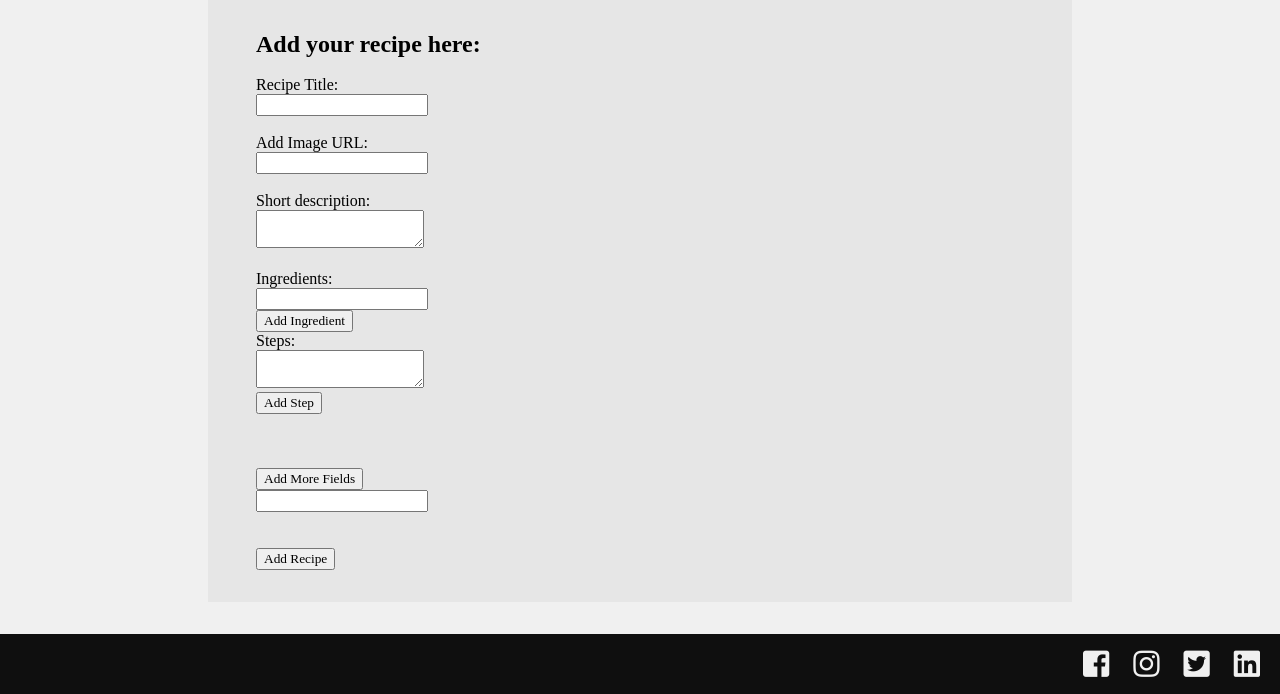
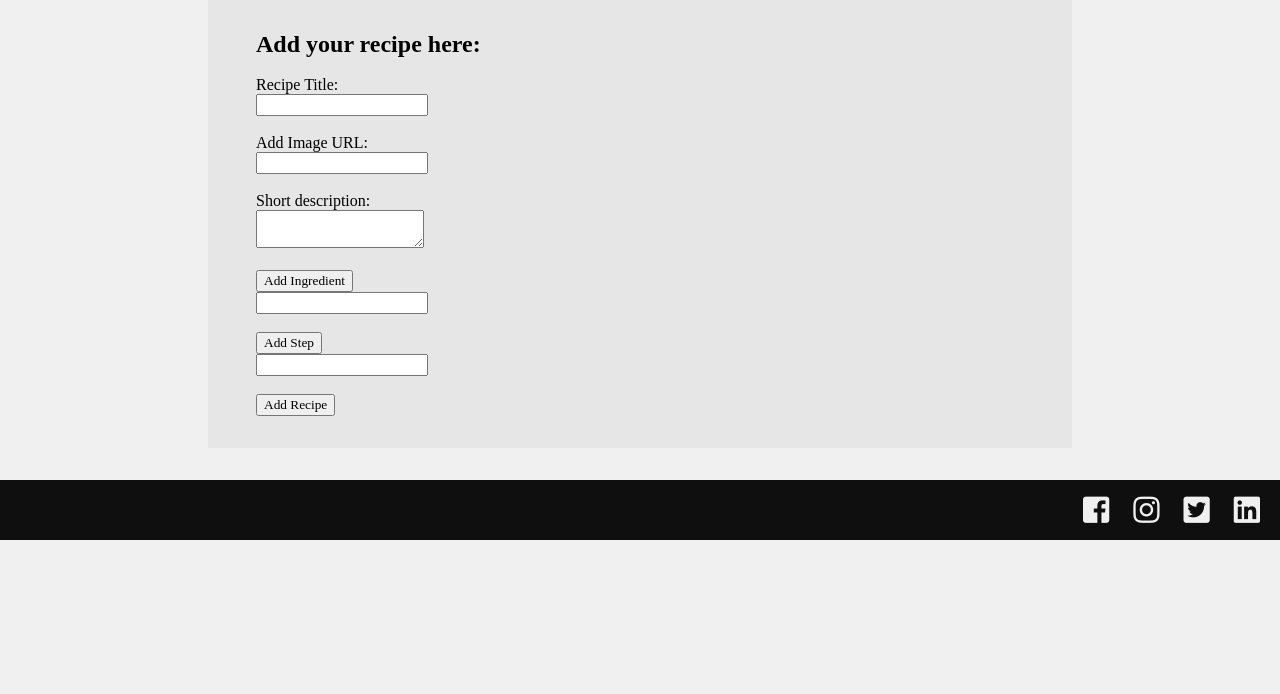
Before and after one commit to Code-Institute-Submissions/sgalway2086-milestoneIII, a Flask app: page /test in a window 1280 px wide. Shown: the part 110-804 px from the top of the page. After the commit the page ends 650 px from the top, so only its background shows below. Run offline with Flask 2, Linux system fonts and the light colour scheme; the visitor is signed in with stand-in values (Sample User, id 1); a database or web service that is not in the repository returns one stand-in record (values such as "Sample title"); some libraries are stand-ins or nearby versions; some web fonts are replaced.

Commit message:
change submit form and make layout cleaner, remove now redundant python code

```diff
--- a/app.py
+++ b/app.py
@@ -81,62 +81,6 @@ def reRenderSubmit():
 
 ingredientsArray = []
 stepArray = []
-@app.route('/addInfoToSite', methods=['GET','POST'])
-def add_Step_Or_Ingredient():
-    if request.method == "POST":
-        global testIngredients
-        global testSteps
-        global recipeTitle
-        global shortDescription
-        global url
-        testIngredients=request.form.get("ingredients")
-        testSteps = request.form.get("steps")
-        recipeTitle = request.form.get("title")
-        shortDescription = request.form.get("description")
-        url = request.form.get("image")
-        if request.form['submit'] == 'Add Ingredient' and len(testIngredients) >= 1:
-            ingredientsArray.append(request.form['ingredients'])
-            return reRenderSubmit()
-        elif request.form['submit'] == 'Add Step' or len(testSteps) >= 1:
-            stepArray.append(request.form['steps'])
-            return reRenderSubmit()
-        else:
-            return delete_Addition()
-
-
-@app.route("/submit", methods=['POST', 'GET'])
-def submit():
-    if session.get("user") is not None:
-        data = {}
-        username = mongo.db.users.find_one(
-            {"username": session["user"]})["username"]
-        global stepArray
-        global ingredientsArray
-        if request.method == "POST":
-            stepsdatabase = ''
-            for i in stepArray:
-                stepsdatabase += i + "{space}"
-            print(stepsdatabase)
-            ingredientsDataBase = ''
-            for i in ingredientsArray:
-                ingredientsDataBase += i + "{space}"
-            print(ingredientsDataBase)
-            data['title']=recipeTitle
-            data['image']=url
-            data['description']=shortDescription
-            data['ingredients']=ingredientsDataBase
-            data['steps']=stepsdatabase
-            data['uploader']=username
-            ingredientsArray= []
-            stepArray= []
-            mongo.db.recipes.insert_one(data)
-            flash("Thank you for your submission!")
-        ingredientsArray= []
-        stepArray= []
-        return render_template("submit.html")
-    else:
-        flash("You must log in to submit a recipe")
-        return render_template("login.html")
 
 
 @app.route("/search", methods=['POST', 'GET'])
@@ -351,34 +295,30 @@ def test():
         data = {}
         username = mongo.db.users.find_one(
             {"username": session["user"]})["username"]
-        global stepArray
-        global ingredientsArray
         if request.method == "POST":
             stepsdatabase = ''
-            for i in stepArray:
+            ingredientsDataBase = ''
+            steps = request.form.getlist('step')
+            for i in steps:
                 stepsdatabase += i + "{space}"
             print(stepsdatabase)
-            ingredientsDataBase = ''
-            for i in ingredientsArray:
+            ingredients = request.form.getlist('ingredient')
+            for i in ingredients:
                 ingredientsDataBase += i + "{space}"
-            print(stepTest)
-            print(stepTest)
-            print(stepTest)
-            print(stepTest)
-            print(stepTest)
-            print(stepTest)
-            ingredientsArray= []
-            stepArray= []
-            flash("Test complete")
-        ingredientsArray= []
-        stepArray= []
+            data['title'] = request.form.get('title')
+            data['image'] = request.form.get('image')
+            data['description'] = request.form.get('description')
+            data['ingredients'] = ingredientsDataBase
+            data['steps'] = stepsdatabase
+            data['uploader'] = username
+            mongo.db.recipes.insert_one(data)
+            flash("Thank you for your submission!")
         return render_template("submit.html")
     else:
         flash("You must log in to submit a recipe")
         return render_template("login.html")
 
 
-
 if __name__ == '__main__':
     app.run(host=os.environ.get("IP"),
             port=int(os.environ.get("PORT")),
--- a/static/js/script.js
+++ b/static/js/script.js
@@ -1,16 +1,31 @@
 $(document).ready(function() {
-	var max_fields      = 10;
-	var wrapper   		= $(".input_fields_wrap");
-	var add_button      = $(".add_field_button");
+	var ingredientwrapper   		= $(".input_ingredients_wrap");
+	var add_button      = $(".add_ingredient_button");
+
+	var y = 1;
+	$(add_button).click(function(e){
+		e.preventDefault();
+			y++;
+			$(ingredientwrapper).append('<div><input type="text" name="ingredient"><a href="#" class="remove_field" required><i class="fas fa-trash-alt"></i></a></div>');
+	});
+
+	$(ingredientwrapper).on("click",".remove_field", function(e){
+		e.preventDefault(); $(this).parent('div').remove(); x--;
+	})
+});
+
+$(document).ready(function() {
+	var stepwrapper   		= $(".input_steps_wrap");
+	var add_button      = $(".add_step_button");
 
 	var x = 1;
 	$(add_button).click(function(e){
 		e.preventDefault();
 			x++;
-			$(wrapper).append('<div><input type="text" name="stepTest"/><a href="#" class="remove_field"><i class="fas fa-trash-alt"></i></a></div>');
+			$(stepwrapper ).append('<div><input type="text" name="step"><a href="#" class="remove_field" required><i class="fas fa-trash-alt"></i></a></div>');
 	});
 
-	$(wrapper).on("click",".remove_field", function(e){
+	$(stepwrapper ).on("click",".remove_field", function(e){
 		e.preventDefault(); $(this).parent('div').remove(); x--;
 	})
 });
--- a/templates/submit.html
+++ b/templates/submit.html
@@ -2,45 +2,23 @@
 {% block content %}
 <div id = "submitRecipe">
   <h2>Add your recipe here:</h2><br>
-  <form action="/addInfoToSite" id = "add_Info_Form" method = "POST"></form>
   <form action="/test" method = "POST">
       <label for="title">Recipe Title:</label><br>
-      <input type="text" id="title" name="title" value = "{{ recipeTitle }}" form = "add_Info_Form"><br><br>
+      <input type="text" id="title" name="title"><br><br>
       <label for="image">Add Image URL:</label><br>
-      <input type="text" id="image" name="image" value = "{{ url }}" form = "add_Info_Form"><br><br>
+      <input type="text" id="image" name="image"><br><br>
       <label for="description">Short description:</label><br>
-      <textarea type="text" id="description" name="description" value = "{{ shortDescription }}" form = "add_Info_Form"></textarea><br><br>
-      <div>
-          <ul>{% for ingredientsArray in ingredientsArray %}
-              <li>{{ ingredientsArray }}<input class ="deleteAddition" type = "submit"
-                name = "submit" value = "delete{{ ingredientsArray }}" form = "add_Info_Form"></li>
-              {% endfor %}
-          </ul>
-        <label for="ingredients">Ingredients:</label><br>
-        <input type="text" id="ingredients" name="ingredients" form = "add_Info_Form"><br>
-        <input id="add_Ingredient" type = "submit" name = "submit" value="Add Ingredient" form = "add_Info_Form"><br>
+      <textarea type="text" id="description" name="description"></textarea><br><br>
+        <div class="input_ingredients_wrap">
+          <button class="add_ingredient_button">Add Ingredient</button>
+          <div><input type="text" name="ingredient"></div>
+        </div><br>
+        <div class="input_steps_wrap">
+          <button class="add_step_button">Add Step</button>
+          <div><input type="text" name="step"></div>
         </div>
-        <div>
-        <ol>{% for stepArray in stepArray %}
-            <li>{{ stepArray }}<input class ="deleteAddition" type = "submit"
-            name = "submit" value = "delete{{ stepArray }}" form = "add_Info_Form"></li>
-            {% endfor %}
-        </ol>
-        <label for="steps">Steps:</label><br>
-        <textarea type="text" id="steps" name="steps" form = "add_Info_Form"></textarea><br>
-        <input id="add_Step" type = "submit" name="submit" value="Add Step" form = "add_Info_Form"><br><br>
-        </div>
-
-        <br><br>
-
-        <div class="input_fields_wrap">
-          <button class="add_field_button">Add More Fields</button>
-          <div><input type="text" name="stepTest"></div>
-      </div>
-
-      <br><br>
+      <br>
         <input type="submit" value="Add Recipe">
-
     </form>
   </div>
 {% endblock %}
```
